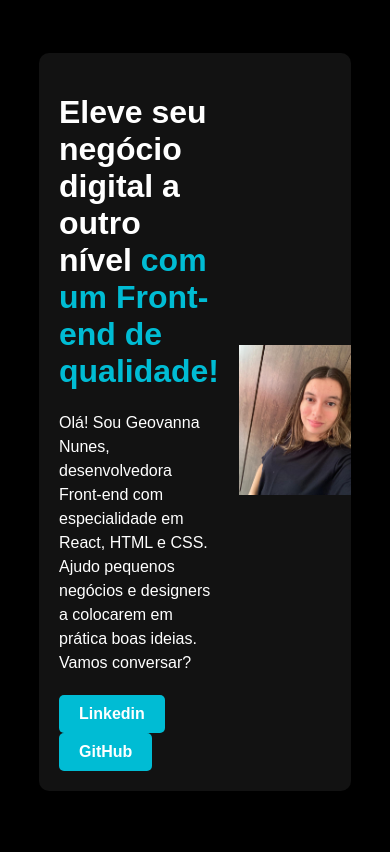
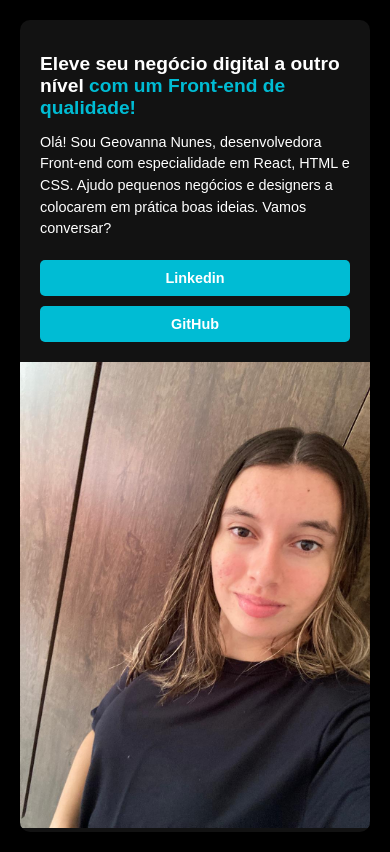
Before and after one commit to GeovannaApNunes/Portifolio, a plain HTML site: page index.html in a window 390 px wide. Drawn offline with Linux system fonts and the light colour scheme.

Commit message:
style.css

```diff
--- a/style.css
+++ b/style.css
@@ -1,40 +1,40 @@
-/* Estilo geral */
 body {
   font-family: 'Arial', sans-serif;
-    background-color: #000; /* Fundo preto */
-    color: #fff; /* Texto branco */
+  background-color: #000;
+  color: #fff;
   margin: 0;
   padding: 0;
   display: flex;
   justify-content: center;
   align-items: center;
-    height: 100vh;
+  min-height: 100vh;
+  box-sizing: border-box;
 }
 
-  /* Container principal */
 .container {
   display: flex;
+  flex-direction: row;
   align-items: center;
-    background-color: #121212; /* Fundo do card */
+  background-color: #121212;
   border-radius: 10px;
   box-shadow: 0 4px 8px rgba(0, 0, 0, 0.5);
   overflow: hidden;
-    width: 80%;
-    max-width: 800px;
+  width: 90%;
+  max-width: 900px;
+  margin: 20px;
 }
 
-  /* Texto */
 .text {
   padding: 20px;
   flex: 1;
 }
 
-  .text h1{
+.text h1 {
   font-size: 2em;
 }
 
 .text strong{
-    color: #00bcd4; /* Azul para destaque */
+  color: #00bcd4;
 }
 
 .text p {
@@ -53,27 +53,28 @@ body {
   text-decoration: none;
 }
 
-  /* Botões */
 .buttons {
   margin-top: 20px;
+  display: flex;
+  flex-wrap: wrap;
+  gap: 10px;
 }
 
 .buttons a {
   display: inline-block;
-    margin-right: 10px;
   padding: 10px 20px;
   background-color: #00bcd4;
   color: #fff;
   text-decoration: none;
   border-radius: 5px;
   transition: background-color 0.3s;
+  text-align: center;
 }
 
 .buttons a:hover {
   background-color: #008c9e;
 }
 
-  /* Imagem */
 .image {
   flex: 1;
   position: relative;
@@ -93,3 +94,41 @@ body {
   right: 0;
   bottom: 0;
 }
+
+@media (max-width: 768px) {
+  .container {
+    flex-direction: column;
+  }
+
+  .text h1 {
+    font-size: 1.5em;
+  }
+
+  .text p {
+    font-size: 1em;
+  }
+
+  .buttons a {
+    padding: 10px;
+    font-size: 0.9em;
+    width: 100%;
+  }
+
+  .image {
+    height: 250px;
+  }
+
+  .image img {
+    object-fit: cover;
+  }
+}
+
+@media (max-width: 480px) {
+  .text h1 {
+    font-size: 1.2em;
+  }
+
+  .text p {
+    font-size: 0.9em;
+  }
+}
```
Lines whose indentation alone changed are shown as unchanged.
